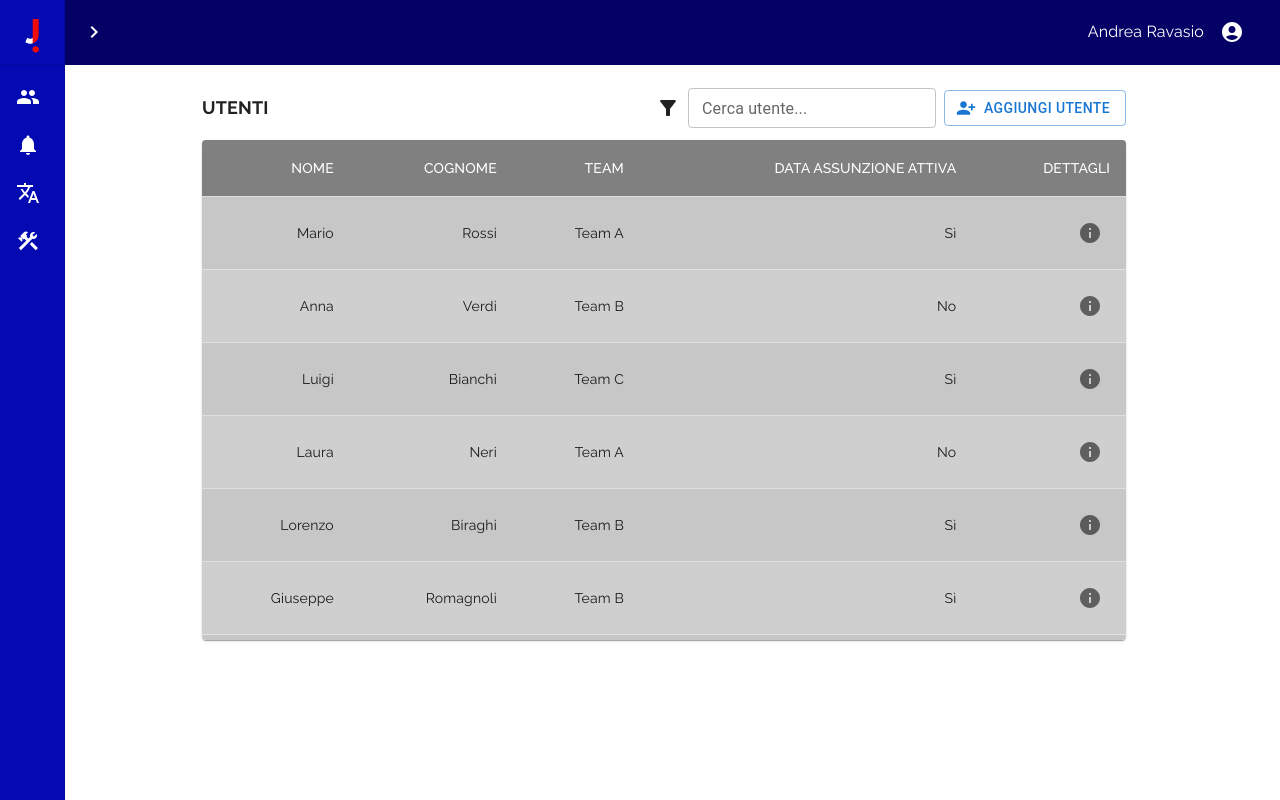
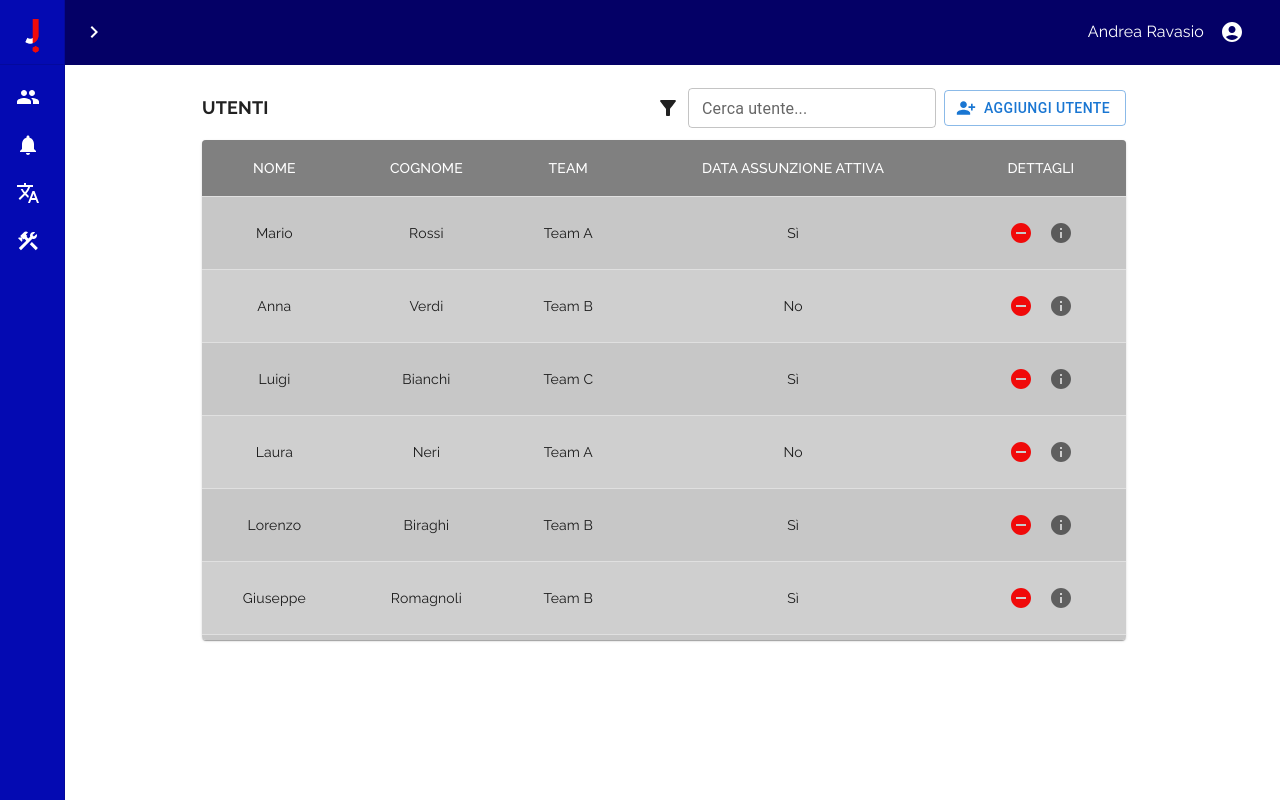
Before and after one commit to psiep8/template-jakala, a React (Create React App) app: page /homepage in a window 1280 px wide. Built offline with nearby package versions, Linux system fonts and the light colour scheme.

Commit message:
modal con bottone di disattivazione

```diff
--- a/src/Components/TableCustom.js
+++ b/src/Components/TableCustom.js
@@ -1,4 +1,5 @@
 import Table from "@mui/material/Table";
+import React from "react";
 import { styled } from "@mui/material/styles";
 import TableBody from "@mui/material/TableBody";
 import TableCell, { tableCellClasses } from "@mui/material/TableCell";
@@ -11,6 +12,13 @@ import InfoIcon from "@mui/icons-material/Info";
 import PersonAddAlt1Icon from "@mui/icons-material/PersonAddAlt1";
 import TextField from "@mui/material/TextField";
 import FilterAltIcon from "@mui/icons-material/FilterAlt";
+import RemoveCircleIcon from "@mui/icons-material/RemoveCircle";
+// import { modalActions } from "../feature/modal/modalSlice";
+import { useDispatch } from "react-redux";
+import { useSelector } from "react-redux";
+import Modal from "@mui/material/Modal";
+import Box from "@mui/material/Box";
+import Typography from "@mui/material/Typography";
 
 function createData(nome, cognome, team, dataAssunzioneAttiva, dettagli) {
   return { nome, cognome, team, dataAssunzioneAttiva, dettagli };
@@ -46,7 +54,36 @@ const StyledTableRow = styled(TableRow)(({ theme }) => ({
   },
 }));
 
+const style = {
+  position: "absolute",
+  top: "50%",
+  left: "50%",
+  transform: "translate(-50%, -50%)",
+  width: "30%",
+  bgcolor: "white",
+  border: "2px solid #040066",
+  boxShadow: 24,
+  p: 4,
+};
+
 function TableCustom() {
+  const [open, setOpen] = React.useState(false);
+  const handleOpen = (name) => {
+    setSelectedName(name); // Imposta il nome selezionato
+    setOpen(true);
+  };
+  const handleClose = () => setOpen(false);
+
+  const [selectedName, setSelectedName] = React.useState(""); // Stato per memorizzare il nome selezionato
+
+  // const dispatch = useDispatch();
+  // const isModalOpen = useSelector((state) => state.modal.value);
+  // const open = () => {
+  //   dispatch(modalActions.open());
+  // };
+  // const close = () => {
+  //   dispatch(modalActions.close());
+  // };
   return (
     <>
       <div className="flex justify-center w-full mt-6">
@@ -70,7 +107,6 @@ function TableCustom() {
               </Button>
             </div>
           </div>
-
           <TableContainer component={Paper} className=" max-h-[500px]">
             <Table
               stickyHeader
@@ -79,20 +115,20 @@ function TableCustom() {
             >
               <TableHead>
                 <TableRow>
-                  <StyledTableCell className=" font-raleway" align="right">
+                  <StyledTableCell className=" font-raleway" align="center">
                     {/* <TableSortLabel></TableSortLabel> */}
                     NOME
                   </StyledTableCell>
-                  <StyledTableCell className=" font-raleway" align="right">
+                  <StyledTableCell className=" font-raleway" align="center">
                     COGNOME
                   </StyledTableCell>
-                  <StyledTableCell className=" font-raleway" align="right">
+                  <StyledTableCell className=" font-raleway" align="center">
                     TEAM
                   </StyledTableCell>
-                  <StyledTableCell className=" font-raleway" align="right">
+                  <StyledTableCell className=" font-raleway" align="center">
                     DATA ASSUNZIONE ATTIVA
                   </StyledTableCell>
-                  <StyledTableCell className=" font-raleway" align="right">
+                  <StyledTableCell className=" font-raleway" align="center">
                     DETTAGLI
                   </StyledTableCell>
                 </TableRow>
@@ -103,19 +139,24 @@ function TableCustom() {
                     key={row.name}
                     sx={{ "&:last-child td, &:last-child th": { border: 0 } }}
                   >
-                    <TableCell className=" font-raleway" align="right">
+                    <TableCell className=" font-raleway" align="center">
                       {row.nome}
                     </TableCell>
-                    <TableCell className=" font-raleway" align="right">
+                    <TableCell className=" font-raleway" align="center">
                       {row.cognome}
                     </TableCell>
-                    <TableCell className=" font-raleway" align="right">
+                    <TableCell className=" font-raleway" align="center">
                       {row.team}
                     </TableCell>
-                    <TableCell className=" font-raleway" align="right">
+                    <TableCell className=" font-raleway" align="center">
                       {row.dataAssunzioneAttiva}
                     </TableCell>
-                    <TableCell className=" font-raleway" align="right">
+                    <TableCell className=" font-raleway" align="center">
+                      <IconButton
+                        onClick={() => handleOpen(`${row.nome} ${row.cognome}`)}
+                      >
+                        <RemoveCircleIcon className="text-jRed"></RemoveCircleIcon>
+                      </IconButton>
                       <IconButton>
                         <InfoIcon></InfoIcon>
                       </IconButton>
@@ -125,6 +166,27 @@ function TableCustom() {
               </TableBody>
             </Table>
           </TableContainer>
+          <Modal
+            open={open}
+            onClose={handleClose}
+            aria-labelledby="modal-modal-title"
+            aria-describedby="modal-modal-description"
+          >
+            <Box sx={style}>
+              <Typography id="modal-modal-title" variant="h6" component="h2">
+                {selectedName}
+              </Typography>
+              <Typography id="modal-modal-description" sx={{ mt: 2, mb: 2 }}>
+                Sei sicuro di voler disattivare l'utente?
+              </Typography>
+              <Box sx={{ placeItems: "end" }}>
+                <Button variant="contained" sx={{ mr: 3 }}>
+                  SÌ
+                </Button>
+                <Button variant="outlined">NO</Button>
+              </Box>
+            </Box>
+          </Modal>
         </div>
       </div>
     </>
--- a/src/Homepage/Homepage.js
+++ b/src/Homepage/Homepage.js
@@ -41,6 +41,7 @@ const theme = createTheme({
 
 function Homepage() {
   const open = useSelector((state) => state.sidebar.value);
+  // const openModal = useSelector((state) => state.modal.value);
   let lengrhDiv = open ? " w-[240px]" : "w-[50px]";
 
   return (
--- a/src/app/store.js
+++ b/src/app/store.js
@@ -1,8 +1,9 @@
 import { configureStore } from "@reduxjs/toolkit";
 import sidebarReducer from "../feature/sidebar/sidebarSlice";
+import modalReducer from "../feature/modal/modalSlice";
 
 const store = configureStore({
-  reducer: { sidebar: sidebarReducer },
+  reducer: { sidebar: sidebarReducer, modal: modalReducer },
 });
 
 export default store;
--- /dev/null
+++ b/src/feature/modal/modalSlice.js
@@ -0,0 +1,20 @@
+import { createSlice } from "@reduxjs/toolkit";
+
+export const modalSlice = createSlice({
+  name: "modal",
+  initialState: {
+    value: false,
+  },
+  reducers: {
+    open: (state) => {
+      state.value = true;
+    },
+    close: (state) => {
+      state.value = false;
+    },
+  },
+});
+
+export const modalActions = modalSlice.actions;
+
+export default modalSlice.reducer;
```
